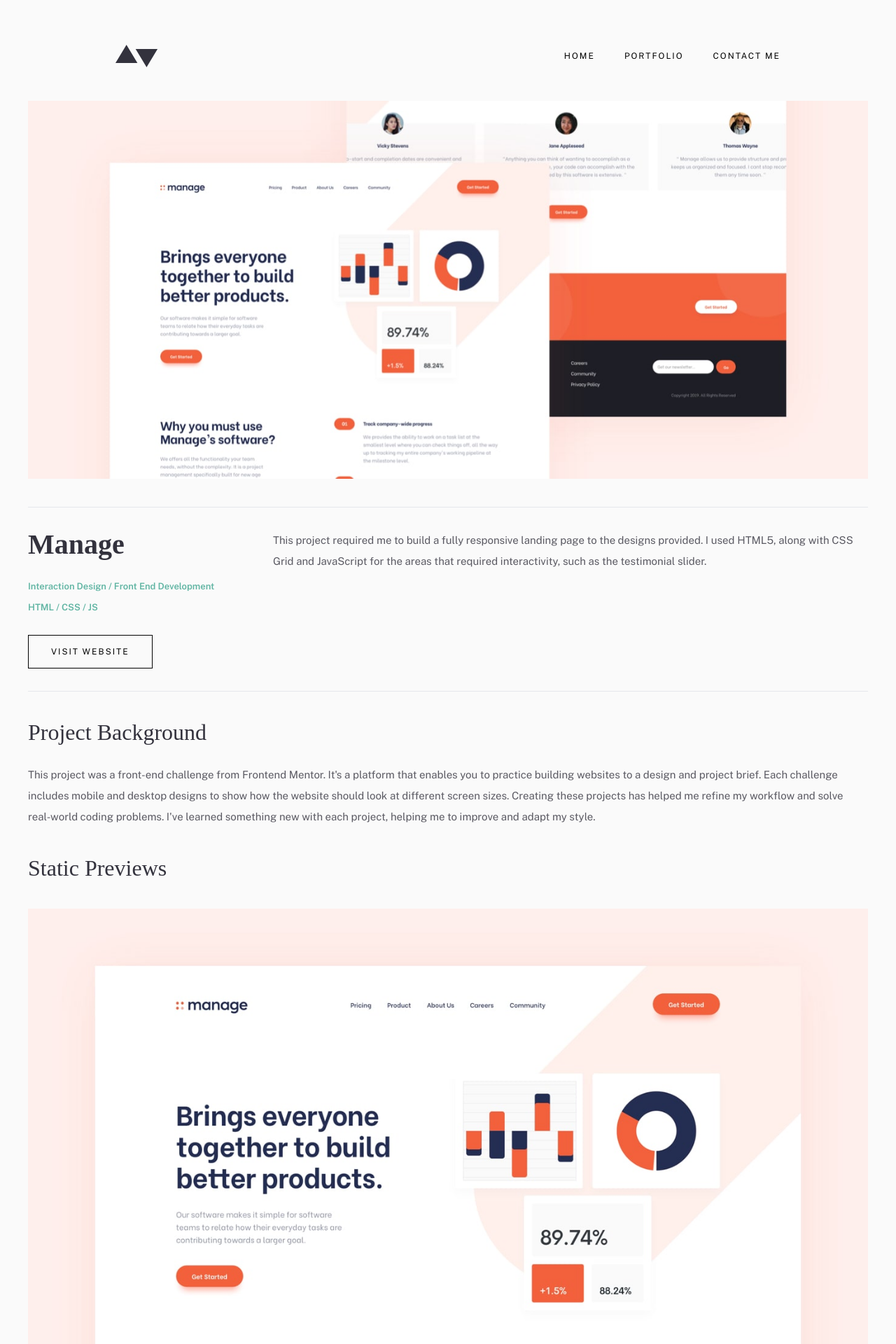
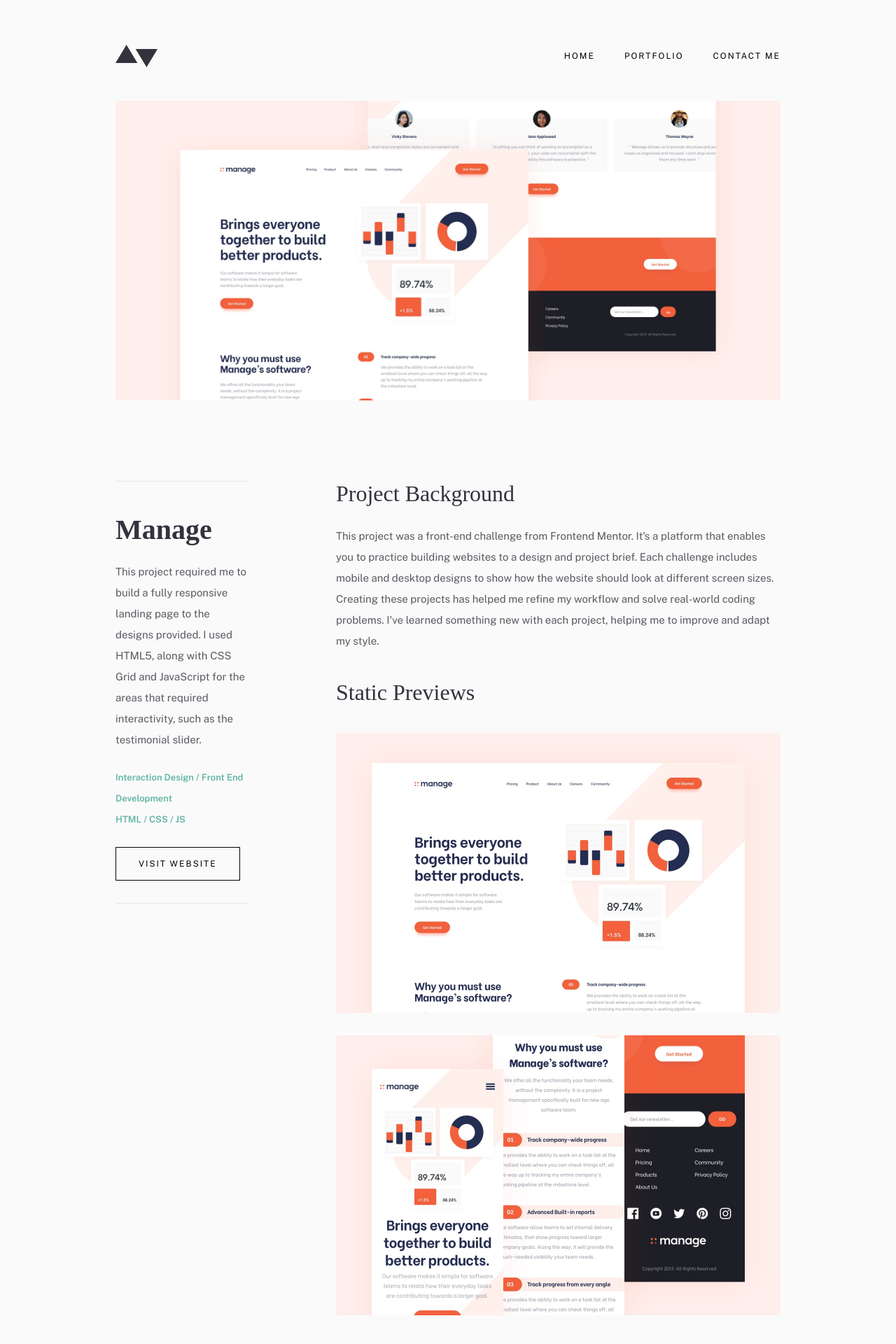
Before and after one commit to peternguyen777/fem-minimal-portfolio, a Next.js app: page /portfolio/manage in a window 1280 px wide. Shown: the top 1920 px of the page at 70% size. Built offline with nearby package versions, Linux system fonts and the light colour scheme; a web font is replaced by a local one.

Commit message:
final website

```diff
--- a/components/Footer.js
+++ b/components/Footer.js
@@ -3,7 +3,8 @@
 
 const Footer = () => {
   return (
-    <footer className='flex flex-col items-center bg-primary_darkblue sm:h-[80px] sm:flex-row sm:justify-between sm:px-10 lg:px-[165px]'>
+    <footer className='bg-primary_darkblue  '>
+      <div className='flex flex-col items-center sm:h-[80px] sm:flex-row sm:justify-between sm:px-10 xl:mx-auto xl:max-w-[1440px] xl:px-[165px]'>
         <div className='flex flex-col items-center sm:flex-row sm:items-center'>
           <Link href='/'>
             <a>
@@ -59,6 +60,7 @@
             />
           </svg>
         </div>
+      </div>
     </footer>
   );
 };
--- a/components/Header.js
+++ b/components/Header.js
@@ -8,9 +8,13 @@
     setMobileMenu(!mobileMenu);
   };
 
+  const mobileMenuOffHandler = () => {
+    setMobileMenu(false);
+  };
+
   return (
-    <header>
-      <div className='fixed top-0 z-30 flex w-screen items-center justify-between bg-secondary_grey_bg p-8 pb-10 sm:px-10 sm:pt-16 sm:pb-12 lg:px-[165px]'>
+    <header className='fixed top-0 z-30 w-full bg-secondary_grey_bg'>
+      <div className='flex items-center justify-between p-8 pb-10 sm:px-10 sm:pt-16 sm:pb-12 xl:mx-auto xl:max-w-[1440px] xl:px-[165px]'>
         <Link href='/'>
           <a>
             <img src='/logo.svg' alt='' />
@@ -51,17 +55,26 @@
         {mobileMenu && (
           <div className='absolute right-[32px] top-[88px] flex w-[223px] flex-col items-center space-y-8 bg-primary_darkblue py-10'>
             <Link href='/'>
-              <a className='font-publicsans text-[12px] leading-[14px] tracking-[2px] text-white'>
+              <a
+                className='font-publicsans text-[12px] leading-[14px] tracking-[2px] text-white'
+                onClick={mobileMenuOffHandler}
+              >
                 HOME
               </a>
             </Link>
             <Link href='/portfolio'>
-              <a className='font-publicsans text-[12px] leading-[14px] tracking-[2px] text-white'>
+              <a
+                className='font-publicsans text-[12px] leading-[14px] tracking-[2px] text-white'
+                onClick={mobileMenuOffHandler}
+              >
                 PORTFOLIO
               </a>
             </Link>
             <Link href='/contact'>
-              <a className='font-publicsans text-[12px] leading-[14px] tracking-[2px] text-white'>
+              <a
+                className='font-publicsans text-[12px] leading-[14px] tracking-[2px] text-white'
+                onClick={mobileMenuOffHandler}
+              >
                 CONTACT ME
               </a>
             </Link>
--- a/components/PortfolioProjects.js
+++ b/components/PortfolioProjects.js
@@ -3,6 +3,7 @@
     id: 0,
     imageMobile: "/portfolio/mobile/image-portfolio-manage@2x.jpg",
     imageTablet: "/portfolio/tablet/image-portfolio-manage@2x.jpg",
+    imageDesktop: "/portfolio/desktop/image-portfolio-manage@2x.jpg",
     title: "Manage",
     slug: "manage",
     introduction:
@@ -13,15 +14,19 @@
     languages: "HTML / CSS / JS",
     heroMobile: "/detail/mobile/image-manage-hero@2x.jpg",
     heroTablet: "/detail/tablet/image-manage-hero@2x.jpg",
+    heroDesktop: "/detail/desktop/image-manage-hero@2x.jpg",
     previewMobile: "/detail/mobile/image-manage-preview-1@2x.jpg",
     preview2Mobile: "/detail/mobile/image-manage-preview-2@2x.jpg",
     previewTablet: "/detail/tablet/image-manage-preview-1@2x.jpg",
     preview2Tablet: "/detail/tablet/image-manage-preview-2@2x.jpg",
+    previewDesktop: "/detail/desktop/image-manage-preview-1@2x.jpg",
+    preview2Desktop: "/detail/desktop/image-manage-preview-2@2x.jpg",
   },
   {
     id: 1,
     imageMobile: "/portfolio/mobile/image-portfolio-bookmark@2x.jpg",
     imageTablet: "/portfolio/tablet/image-portfolio-bookmark@2x.jpg",
+    imageDesktop: "/portfolio/desktop/image-portfolio-bookmark@2x.jpg",
     title: "Bookmark",
     slug: "bookmark",
     introduction:
@@ -32,15 +37,19 @@
     languages: "HTML / CSS / JS",
     heroMobile: "/detail/mobile/image-bookmark-hero@2x.jpg",
     heroTablet: "/detail/tablet/image-bookmark-hero@2x.jpg",
+    heroDesktop: "/detail/desktop/image-bookmark-hero@2x.jpg",
     previewMobile: "/detail/mobile/image-bookmark-preview-1@2x.jpg",
     preview2Mobile: "/detail/mobile/image-bookmark-preview-2@2x.jpg",
     previewTablet: "/detail/tablet/image-bookmark-preview-1@2x.jpg",
     preview2Tablet: "/detail/tablet/image-bookmark-preview-2@2x.jpg",
+    previewDesktop: "/detail/desktop/image-bookmark-preview-1@2x.jpg",
+    preview2Desktop: "/detail/desktop/image-bookmark-preview-2@2x.jpg",
   },
   {
     id: 2,
     imageMobile: "/portfolio/mobile/image-portfolio-insure@2x.jpg",
     imageTablet: "/portfolio/tablet/image-portfolio-insure@2x.jpg",
+    imageDesktop: "/portfolio/desktop/image-portfolio-insure@2x.jpg",
     title: "Insure",
     slug: "insure",
     introduction:
@@ -51,15 +60,19 @@
     languages: "HTML / CSS / JS",
     heroMobile: "/detail/mobile/image-insure-hero@2x.jpg",
     heroTablet: "/detail/tablet/image-insure-hero@2x.jpg",
+    heroDesktop: "/detail/desktop/image-insure-hero@2x.jpg",
     previewMobile: "/detail/mobile/image-insure-preview-1@2x.jpg",
     preview2Mobile: "/detail/mobile/image-insure-preview-2@2x.jpg",
     previewTablet: "/detail/tablet/image-insure-preview-1@2x.jpg",
     preview2Tablet: "/detail/tablet/image-insure-preview-2@2x.jpg",
+    previewDesktop: "/detail/desktop/image-insure-preview-1@2x.jpg",
+    preview2Desktop: "/detail/desktop/image-insure-preview-2@2x.jpg",
   },
   {
     id: 3,
     imageMobile: "/portfolio/mobile/image-portfolio-fylo@2x.jpg",
     imageTablet: "/portfolio/tablet/image-portfolio-fylo@2x.jpg",
+    imageDesktop: "/portfolio/desktop/image-portfolio-fylo@2x.jpg",
     title: "Fylo",
     slug: "fylo",
     introduction:
@@ -70,10 +83,13 @@
     languages: "HTML / CSS",
     heroMobile: "/detail/mobile/image-fylo-hero@2x.jpg",
     heroTablet: "/detail/tablet/image-fylo-hero@2x.jpg",
+    heroDesktop: "/detail/desktop/image-fylo-hero@2x.jpg",
     previewMobile: "/detail/mobile/image-fylo-preview-1@2x.jpg",
     preview2Mobile: "/detail/mobile/image-fylo-preview-2@2x.jpg",
     previewTablet: "/detail/tablet/image-fylo-preview-1@2x.jpg",
     preview2Tablet: "/detail/tablet/image-fylo-preview-2@2x.jpg",
+    previewDesktop: "/detail/desktop/image-fylo-preview-1@2x.jpg",
+    preview2Desktop: "/detail/desktop/image-fylo-preview-2@2x.jpg",
   },
 ];
 
--- a/pages/portfolio/[projectId].js
+++ b/pages/portfolio/[projectId].js
@@ -11,30 +11,39 @@
   return (
     <div>
       <Header />
-      <main className='mt-[104px] bg-secondary_grey_bg px-8 sm:mt-[144px] sm:px-10'>
+      <main className='mt-[104px] bg-secondary_grey_bg px-8 sm:mt-[144px] sm:px-10 xl:mx-auto xl:max-w-[1440px] xl:px-[165px]'>
         <img src={props.projectData.heroMobile} alt='' className='sm:hidden' />
         <img
           src={props.projectData.heroTablet}
           alt=''
-          className='hidden sm:inline-block'
+          className='hidden sm:inline-block xl:hidden'
         />
-
-        <hr className='mt-10 mb-6' />
-        <div className='sm:mt-8 sm:mb-8 sm:flex'>
-          <div className='sm:w-[350px] sm:flex-none'>
+        <img
+          src={props.projectData.heroDesktop}
+          alt=''
+          className='hidden xl:inline-block'
+        />
+        <div className='xl:mt-[115px] xl:flex xl:justify-between'>
+          <div className='xl:w-[350px]'>
+            <hr className='mt-10 mb-6 xl:mt-0 xl:mb-12' />
+            <div className='sm:mt-8 sm:mb-8 sm:flex xl:flex-col'>
+              <div className='sm:w-[350px] sm:flex-none xl:w-auto xl:flex-auto'>
                 <h2 className='mb-6'>{props.projectData.title}</h2>
-            <p className='mb-6 text-[15px] sm:hidden'>
+                <p className='mb-6 text-[15px] sm:hidden xl:inline-block'>
                   {props.projectData.introduction}
                 </p>
                 <h6>{props.projectData.category}</h6>
                 <h6 className='mb-6'>{props.projectData.languages}</h6>
                 <ButtonSecondary href='/'>VISIT WEBSITE</ButtonSecondary>
               </div>
-          <p className='mb-6 hidden text-[15px] sm:inline-block'>
+              <p className='mb-6 hidden text-[15px] sm:inline-block xl:hidden'>
                 {props.projectData.introduction}
               </p>
             </div>
             <hr className='mt-6 mb-12 sm:mb-10' />
+          </div>
+          <div className='hidden xl:inline-block xl:min-w-[125px]'></div>
+          <div className='xl:w-[635px] xl:flex-none'>
             <h3 className='mb-7'>Project Background</h3>
             <p className='mb-10 text-[15px]'>{props.projectData.background}</p>
             <h3 className='mb-7 sm:mb-10'>Static Previews</h3>
@@ -51,13 +60,25 @@
             <img
               src={props.projectData.previewTablet}
               alt=''
-          className='mb-6 hidden sm:mb-8 sm:inline-block'
+              className='hidden sm:mb-8 sm:inline-block xl:hidden'
             />
             <img
               src={props.projectData.preview2Tablet}
               alt=''
-          className='mb-16 hidden sm:mb-20 sm:inline-block'
+              className='hidden sm:mb-20 sm:inline-block xl:hidden'
             />
+            <img
+              src={props.projectData.previewDesktop}
+              alt=''
+              className='hidden sm:mb-8 xl:inline-block'
+            />
+            <img
+              src={props.projectData.preview2Desktop}
+              alt=''
+              className='hidden sm:mb-16 xl:inline-block'
+            />
+          </div>
+        </div>
 
         <ProjectNav
           prevSlug={props.projectNav.prevProject.slug}
--- a/pages/portfolio/index.js
+++ b/pages/portfolio/index.js
@@ -10,22 +10,26 @@
     <div>
       <Header />
 
-      <main className='mt-[104px] bg-secondary_grey_bg px-8 sm:mt-[144px] sm:px-10 lg:px-[165px]'>
+      <main className='mt-[104px] bg-secondary_grey_bg px-8 sm:mt-[144px] sm:px-10 xl:mx-auto xl:max-w-[1440px] xl:px-[165px]'>
         {PortfolioProjects.map((item) => {
           return (
             <div
               key={item.title}
               className='sm:mb-[80px] sm:flex sm:items-center sm:last:mb-0 sm:odd:flex-row sm:even:flex-row-reverse'
             >
-              <div className='sm:flex-auto'>
+              <div className='sm:flex-initial'>
                 <img src={item.imageMobile} className='sm:hidden' />
                 <img
                   src={item.imageTablet}
-                  className='hidden sm:inline-block '
+                  className='hidden sm:inline-block xl:hidden'
+                />
+                <img
+                  src={item.imageDesktop}
+                  className='hidden w-[540px] xl:inline-block'
                 />
               </div>
-              <div className='hidden sm:inline-block sm:w-[69px] sm:flex-none' />
-              <div className='sm:w-[281px] sm:flex-none'>
+              <div className='hidden sm:inline-block sm:w-[69px] sm:flex-none xl:w-[125px]' />
+              <div className='sm:w-[281px] sm:flex-none xl:w-[350px]'>
                 <hr className='mt-8 mb-6 sm:mt-0' />
                 <h2 className='mb-6 '>{item.title}</h2>
                 <p className='mb-6 text-[15px]'>{item.introduction}</p>
--- a/styles/globals.css
+++ b/styles/globals.css
@@ -30,6 +30,7 @@
   html {
     scroll-behavior: smooth;
     scroll-padding: 104px;
+    @apply bg-secondary_grey_bg;
   }
 
   @media (min-width: 640px) {
```
Also changed, not shown: pages/contact/index.js (+26 -14 lines), pages/index.js (+11 -11 lines). Lines whose indentation alone changed are shown as unchanged.
